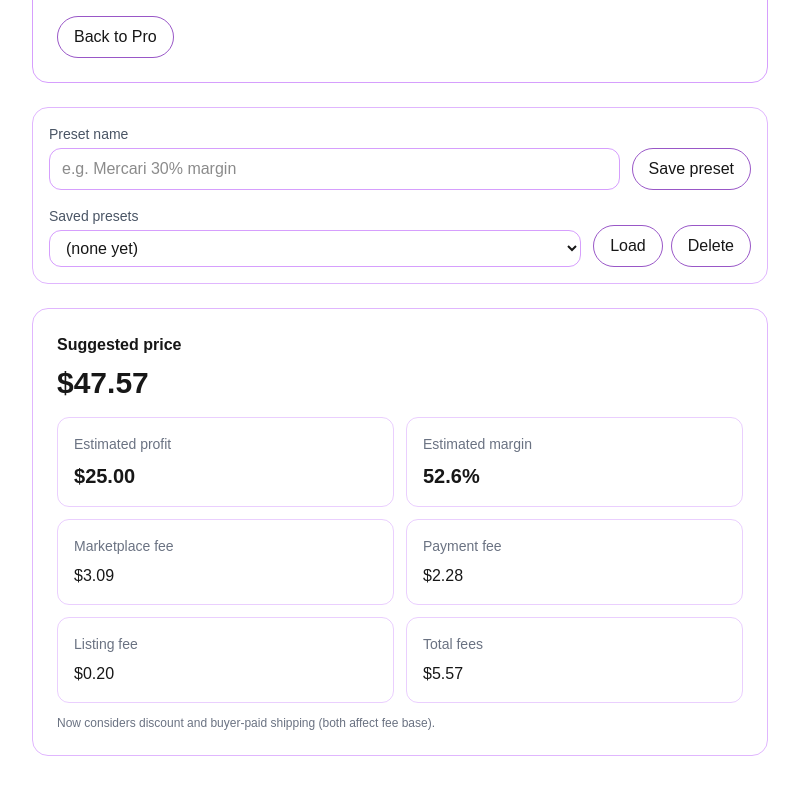
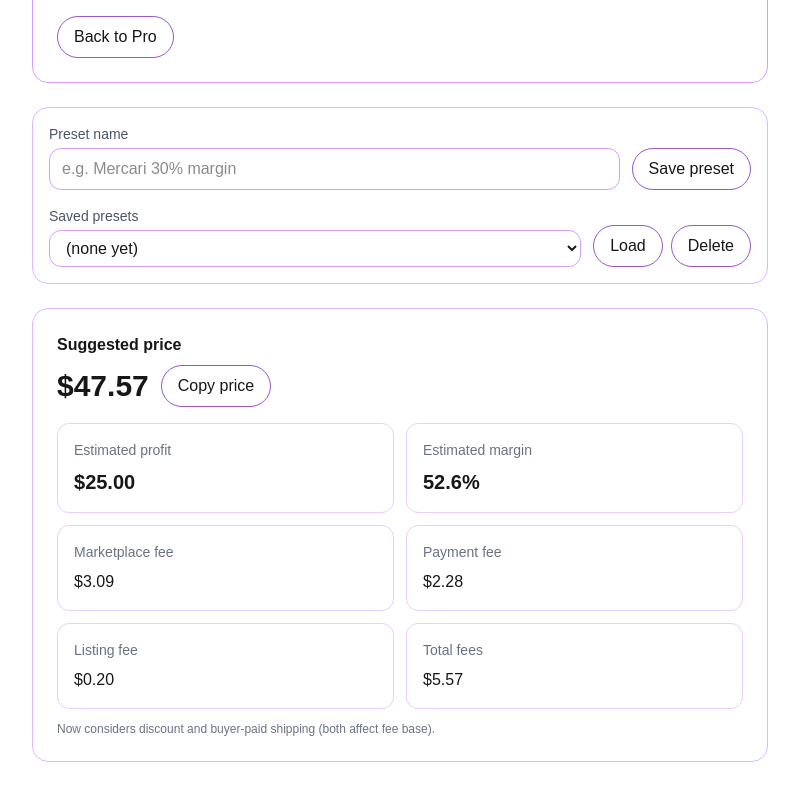
Before and after one commit to gpcreativestudios2018/FeePilot, a Next.js app: page /pro/target in a window 1280 px wide. Shown: the part 543-1343 px from the top of the page, without its empty margins (240-1039 px from the left). Built offline with nearby package versions, Linux system fonts and the light colour scheme.

Commit message:
feat(pro/target): add Copy price button for suggested price

```diff
--- a/src/app/pro/target/page.tsx
+++ b/src/app/pro/target/page.tsx
@@ -366,6 +366,9 @@ export default function ReverseCalcPage() {
   const [copied, setCopied] = React.useState(false);
   const [copiedMsg, setCopiedMsg] = React.useState('Permalink copied!');
 
+  // also track copying the price
+  const [copiedPrice, setCopiedPrice] = React.useState(false);
+
   // Robust dev-tools flag
   const [showDevTools, setShowDevTools] = React.useState(
     process.env.NEXT_PUBLIC_DEV_TOOLS === 'true'
@@ -493,7 +496,7 @@ export default function ReverseCalcPage() {
       ? 'Solving for: Margin'
       : 'Solving for: —';
 
-  // NEW: reset inputs to defaults (keeps current platform)
+  // Reset inputs to defaults (keeps current platform)
   const resetInputs = () => {
     setTargetProfit('25');
     setTargetMarginPct('0');
@@ -502,6 +505,20 @@ export default function ReverseCalcPage() {
     setDiscountPct('0');
     setShipCharge('0');
     setCopied(false);
+    setCopiedPrice(false);
+  };
+
+  // Copy just the computed price (as a plain number with 2 decimals)
+  const handleCopyPrice = async () => {
+    try {
+      const formatted = `$${formatMoney(price)}`;
+      await navigator.clipboard.writeText(formatted);
+      setCopiedPrice(true);
+      window.setTimeout(() => setCopiedPrice(false), 1600);
+    } catch {
+      setCopiedPrice(false);
+      alert('Unable to copy price');
+    }
   };
 
   return (
@@ -537,7 +554,6 @@ export default function ReverseCalcPage() {
               <button type="button" onClick={handleSaveAndCopyLink} className={PILL_CLASS}>
                 Save & copy link
               </button>
-              {/* NEW: Reset inputs */}
               <button type="button" onClick={resetInputs} className={PILL_CLASS} title="Reset inputs to defaults">
                 Reset inputs
               </button>
@@ -665,8 +681,19 @@ export default function ReverseCalcPage() {
       {/* Results */}
       <section className="mt-6 rounded-2xl border border-purple-600/30 p-6">
         <div className="text-base font-semibold">Suggested price</div>
-        <div className="mt-2 text-3xl font-semibold" suppressHydrationWarning>
-          ${formatMoney(price)}
+        <div className="mt-2 flex flex-wrap items-center gap-3">
+          <div className="text-3xl font-semibold" suppressHydrationWarning>
+            ${formatMoney(price)}
+          </div>
+          {copiedPrice ? (
+            <span className={PILL_CLASS} aria-live="polite" suppressHydrationWarning>
+              Price copied!
+            </span>
+          ) : (
+            <button type="button" onClick={handleCopyPrice} className={PILL_CLASS} title="Copy suggested price">
+              Copy price
+            </button>
+          )}
         </div>
 
         <div className="mt-4 grid grid-cols-1 gap-3 sm:grid-cols-2">
```
